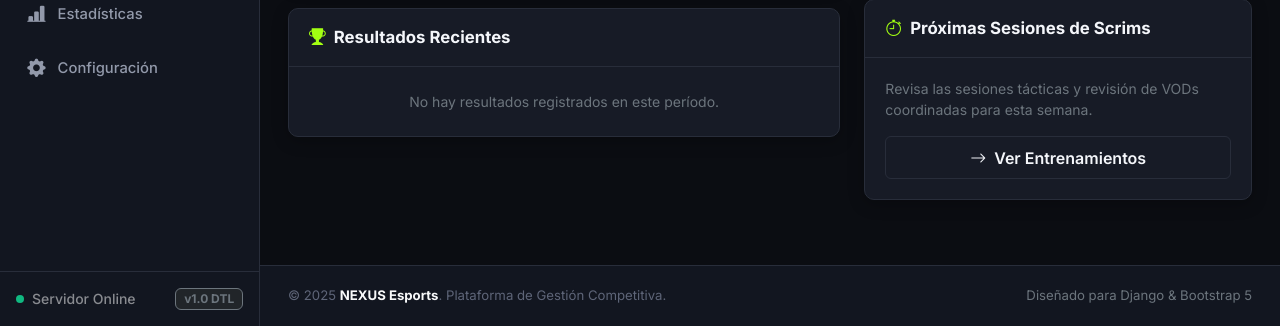
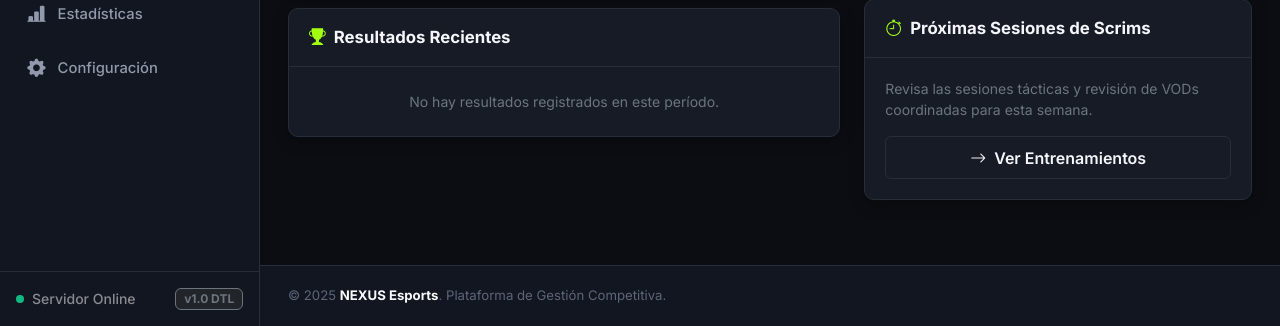
Before and after one commit to JoseInacap-dev/eSportsNexus, a Django app: page / in a window 1280 px wide. Shown: the part 474-800 px from the top of the page. Run offline with Django 5.2, Linux system fonts and the light colour scheme; data that the repository does not hold is empty.

Commit message:
modificacion del footer

```diff
--- a/templates/base.html
+++ b/templates/base.html
@@ -141,9 +141,6 @@
                 <div>
                     &copy; 2025 <strong class="text-light">NEXUS Esports</strong>. Plataforma de Gestión Competitiva.
                 </div>
-                <div>
-                    <span class="text-secondary">Diseñado para Django &amp; Bootstrap 5</span>
-                </div>
             </div>
         </footer>
     </div>
--- a/templates_beta/base_beta.html
+++ b/templates_beta/base_beta.html
@@ -336,9 +336,6 @@
                     <div>
                         &copy; 2025 <strong class="text-light">NEXUS Esports</strong>. Plataforma de Gestión Competitiva.
                     </div>
-                    <div>
-                        <span class="text-secondary">Diseñado para Django & Bootstrap 5</span>
-                    </div>
                 </div>
             </footer>
         </div>
```
